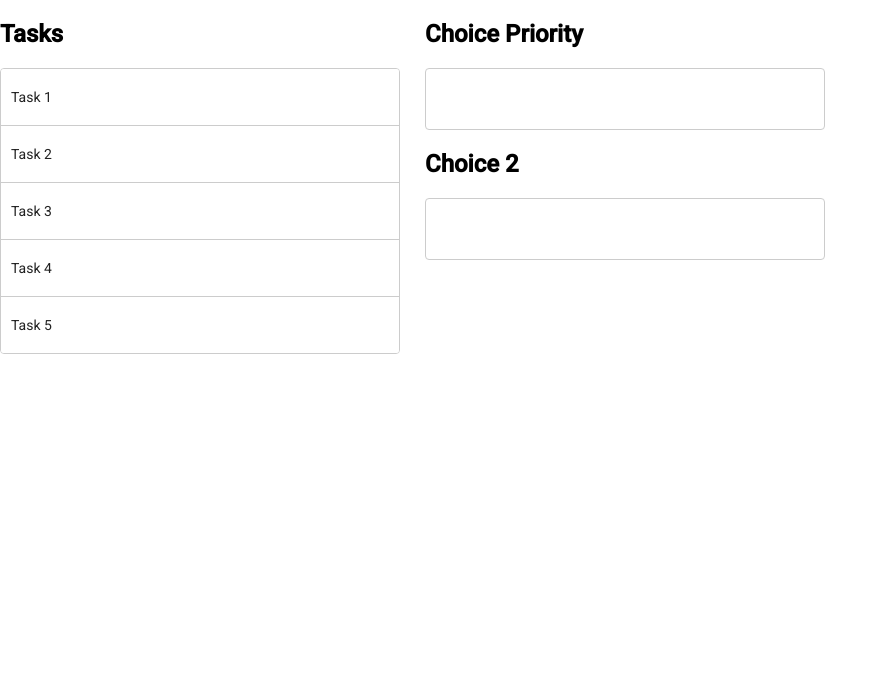
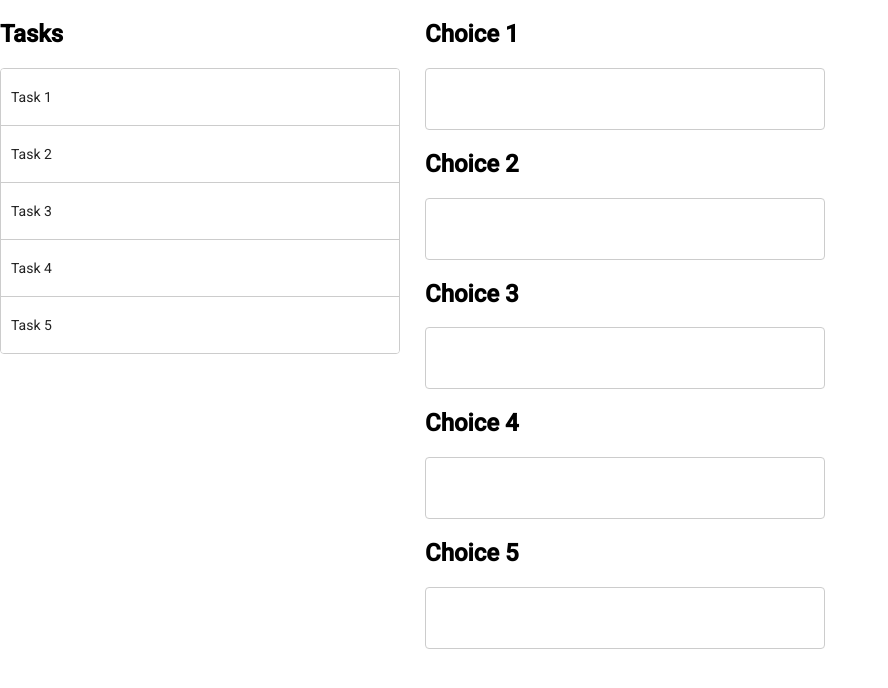
Before and after one commit to ChadwickSchool/priority-listing, an Angular app: page / in a window 1280 px wide. Shown: the top 688 px of the page, without its empty margins (0-888 px from the left). Built offline with nearby package versions, Linux system fonts and the light colour scheme.

Commit message:
feat: Add pushdown functionality to tasks when there are empty spaces below

```diff
--- a/src/app/app.component.html
+++ b/src/app/app.component.html
@@ -5,7 +5,7 @@
     cdkDropList
     #todoList="cdkDropList"
     [cdkDropListData]="todo"
-    [cdkDropListConnectedTo]="[doneList, choiceTwoList]"
+    [cdkDropListConnectedTo]="[choiceOneList, choiceTwoList, choiceThreeList, choiceFourList, choiceFiveList]"
     class="example-list"
     (cdkDropListDropped)="drop($event)">
     <div class="example-box" *ngFor="let item of todo" cdkDrag>{{item}}</div>
@@ -13,16 +13,16 @@
 </div>
 
 <div class="example-container">
-  <h2>Choice Priority</h2>
+  <h2>Choice 1</h2>
 
   <div
     cdkDropList
-    #doneList="cdkDropList"
-    [cdkDropListData]="done"
-    [cdkDropListConnectedTo]="[choiceTwoList, todoList]"
+    #choiceOneList="cdkDropList"
+    [cdkDropListData]="choiceOne"
+    [cdkDropListConnectedTo]="[choiceTwoList, todoList, choiceThreeList, choiceFourList, choiceFiveList]"
     class="example-list"
     (cdkDropListDropped)="drop($event)">
-    <div class="example-box" *ngFor="let item of done" cdkDrag>{{item}}</div>
+    <div class="example-box" *ngFor="let item of choiceOne" cdkDrag>{{item}}</div>
   </div>
 
   <h2>Choice 2</h2>
@@ -30,9 +30,42 @@
     cdkDropList
     #choiceTwoList="cdkDropList"
     [cdkDropListData]="choiceTwo"
-    [cdkDropListConnectedTo]="[todoList, doneList]"
+    [cdkDropListConnectedTo]="[todoList, choiceOneList, choiceThreeList, choiceFourList, choiceFiveList]"
     class="example-list"
     (cdkDropListDropped)="drop($event)">
     <div class="example-box" *ngFor="let item of choiceTwo" cdkDrag>{{item}}</div>
   </div>
+
+  <h2>Choice 3</h2>
+  <div
+    cdkDropList
+    #choiceThreeList="cdkDropList"
+    [cdkDropListData]="choiceThree"
+    [cdkDropListConnectedTo]="[todoList, choiceOneList, choiceTwoList, choiceFourList, choiceFiveList]"
+    class="example-list"
+    (cdkDropListDropped)="drop($event)">
+    <div class="example-box" *ngFor="let item of choiceThree" cdkDrag>{{item}}</div>
+  </div>
+
+  <h2>Choice 4</h2>
+  <div
+    cdkDropList
+    #choiceFourList="cdkDropList"
+    [cdkDropListData]="choiceFour"
+    [cdkDropListConnectedTo]="[todoList, choiceOneList, choiceTwoList, choiceThreeList, choiceFiveList]"
+    class="example-list"
+    (cdkDropListDropped)="drop($event)">
+    <div class="example-box" *ngFor="let item of choiceFour" cdkDrag>{{item}}</div>
+  </div>
+
+  <h2>Choice 5</h2>
+  <div
+    cdkDropList
+    #choiceFiveList="cdkDropList"
+    [cdkDropListData]="choiceFive"
+    [cdkDropListConnectedTo]="[todoList, choiceOneList, choiceTwoList, choiceThreeList, choiceFourList]"
+    class="example-list"
+    (cdkDropListDropped)="drop($event)">
+    <div class="example-box" *ngFor="let item of choiceFive" cdkDrag>{{item}}</div>
+  </div>
 </div>
--- a/src/app/app.component.ts
+++ b/src/app/app.component.ts
@@ -20,21 +20,45 @@ export class AppComponent {
     'Task 5'
   ];
 
-  done = [
-  ];
+  choiceOne = [];
 
-  choiceTwo = [
+  choiceTwo = [];
 
-  ];
+  choiceThree = [];
+
+  choiceFour = [];
+
+  choiceFive = [];
 
   drop(event: CdkDragDrop<string[]>) {
     if (event.previousContainer === event.container) {
       moveItemInArray(event.container.data, event.previousIndex, event.currentIndex);
-    } else {
+    } else if (event.container.data.length === 0 || event.container.data === this.todo) {
+      console.log(event.currentIndex);
       transferArrayItem(event.previousContainer.data,
                         event.container.data,
                         event.previousIndex,
                         event.currentIndex);
+    } else {
+        let currentID = event.container.id;
+
+        if (currentID === "cdk-drop-list-1" && this.choiceTwo.length === 0) {
+          transferArrayItem(this.todo, this.choiceOne, event.previousIndex, 0);
+          transferArrayItem(this.choiceOne, this.choiceTwo, 1, 0);
+        }
+
+        if (currentID === "cdk-drop-list-2" && this.choiceThree.length === 0) {
+          transferArrayItem(this.todo, this.choiceTwo, event.previousIndex, 0);
+          transferArrayItem(this.choiceTwo, this.choiceThree, 1, 0);
+        }
+        if (currentID === "cdk-drop-list-3" && this.choiceFour.length === 0) {
+          transferArrayItem(this.todo, this.choiceThree, event.previousIndex, 0);
+          transferArrayItem(this.choiceThree, this.choiceFour, 1, 0);
+        }
+        if (currentID === "cdk-drop-list-4" && this.choiceFive.length === 0) {
+          transferArrayItem(this.todo, this.choiceFour, event.previousIndex, 0);
+          transferArrayItem(this.choiceFour, this.choiceFive, 1, 0);
+        }
     }
   }
 }
```
